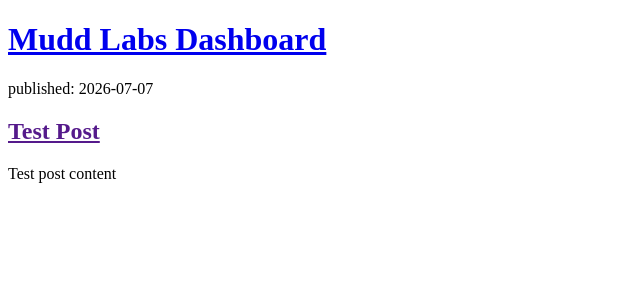
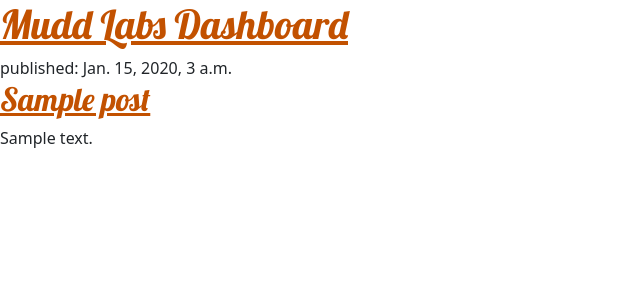
Before and after one commit to Dillon-Mendoza/mudd-labs, a Django app: page / in a window 1280 px wide. Shown: the top 300 px of the page, without its empty margins (0-640 px from the left). Run offline with Django 5.2, Linux system fonts and the light colour scheme; tables that the repository leaves empty hold one stand-in row (values such as "Sample post").

Commit message:
Created CSS page and updated HTML page to reference the CSS page. Configured views.py to return loop for posts so each post does not need to be specifically configured.

```diff
--- /dev/null
+++ b/dashboard/dash/static/css/dash.css
@@ -0,0 +1,4 @@
+h1 a, h2 a {
+    color: #C25100;
+    font-family: 'lobster';
+}
--- a/dashboard/dash/templates/dash/post_list.html
+++ b/dashboard/dash/templates/dash/post_list.html
@@ -1,17 +1,23 @@
+{% load static %}
 <!DOCTYPE html>
 <html>
     <head>
         <title>Mudd Labs Dashboard</title>
+        <link rel="stylesheet" href="https://cdn.jsdelivr.net/npm/bootstrap@5.3.3/dist/css/bootstrap.min.css" integrity="sha384-QWTKZyjpPEjISv5WaRU9OFeRpok6YctnYmDr5pNlyT2bRjXh0JMhjY6hW+ALEwIH" crossorigin="anonymous">
+        <link rel="stylesheet" href="{% static 'css/dash.css' %}">
+        <link rel="stylesheet" href="https://fonts.googleapis.com/css?family=Lobster&subset=latin,latin-ext">
     </head>
     <body>
         <header>
         <h1> <a href="/">Mudd Labs Dashboard</a></h1>
         <header/>
 
-        <article>
-            <time>published: 2026-07-07</time>
-            <h2><a href="">Test Post<a/></h2>
-            <p>Test post content</p>
-        </article>
+        {% for post in posts %}
+            <article>
+                <time>published: {{ post.published_date }}</time>
+                <h2><a href="">{{ post.title }}</a></h2>
+                <p>{{ post.text|linebreaksbr }}</p>
+            </article>
+        {% endfor %}
     </body>
 </html>
--- a/dashboard/dash/views.py
+++ b/dashboard/dash/views.py
@@ -1,5 +1,8 @@
 from django.shortcuts import render
+from django.utils import timezone
+from .models import Post
 
 # Create your views here.
 def post_list(request):
-    return render(request, 'dash/post_list.html', {})
+    posts = Post.objects.filter(published_date__lte=timezone.now()).order_by('published_date')
+    return render(request, 'dash/post_list.html', {'posts': posts})
```
